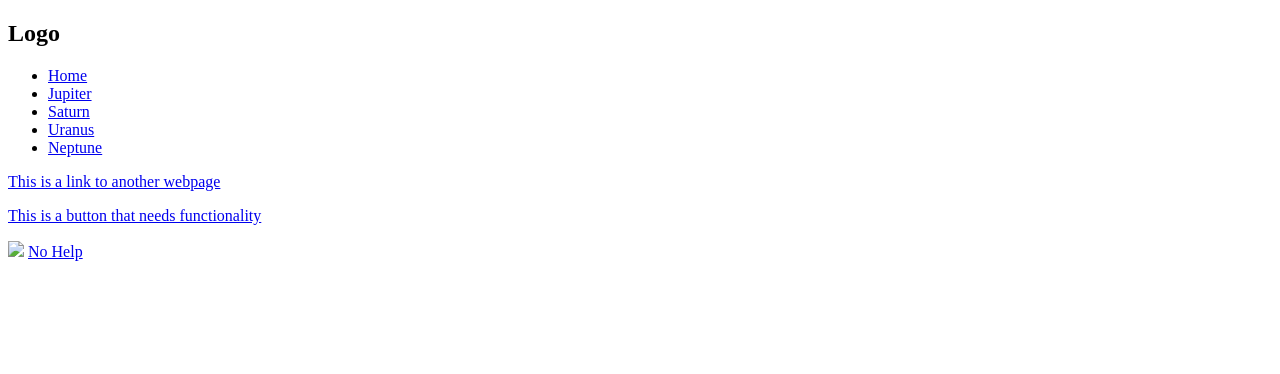
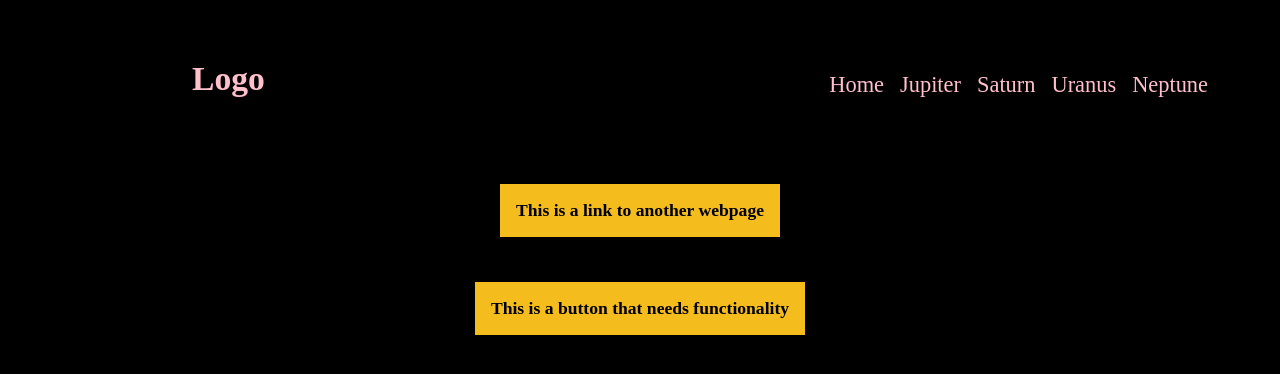
Before and after one commit to Tporterinbox/Navbar-CSS-Practice, a plain HTML site: page index.html in a window 1280 px wide. Drawn offline with Linux system fonts and the light colour scheme; files that its build step writes are made by us from their sources.

Commit message:
commiting again

```diff
--- a/index.html
+++ b/index.html
@@ -4,7 +4,7 @@
     <meta charset="UTF-8">
     <meta name="viewport" content="width=device-width, initial-scale=1.0">
     <title>Document</title>
-  <link rel="stylesheet" href="style.css">
+  <link rel="stylesheet" href="styles.css">
 </head>
 <body>
     <div class="grid-container">
@@ -33,10 +33,10 @@
 
         <p><a href="https://www.target.com" target="_blank" class="buttontwo">This is a button that needs functionality</a></p>
 
-        <img src="pexels-usman-aliman-180444617-12700724.jpg alt="Description of image">
+        <!-- <img src="pexels-usman-aliman-180444617-12700724.jpg alt="Description of image"> -->
 
 
-        <a href="https://pexels-usman-aliman-180444617-12700724.jpg" target="_blank" class="button">No Help</a>
+        <!-- <a href="https://pexels-usman-aliman-180444617-12700724.jpg" target="_blank" class="button">No Help</a> -->
       </div>
 </body>
 </html>
```
